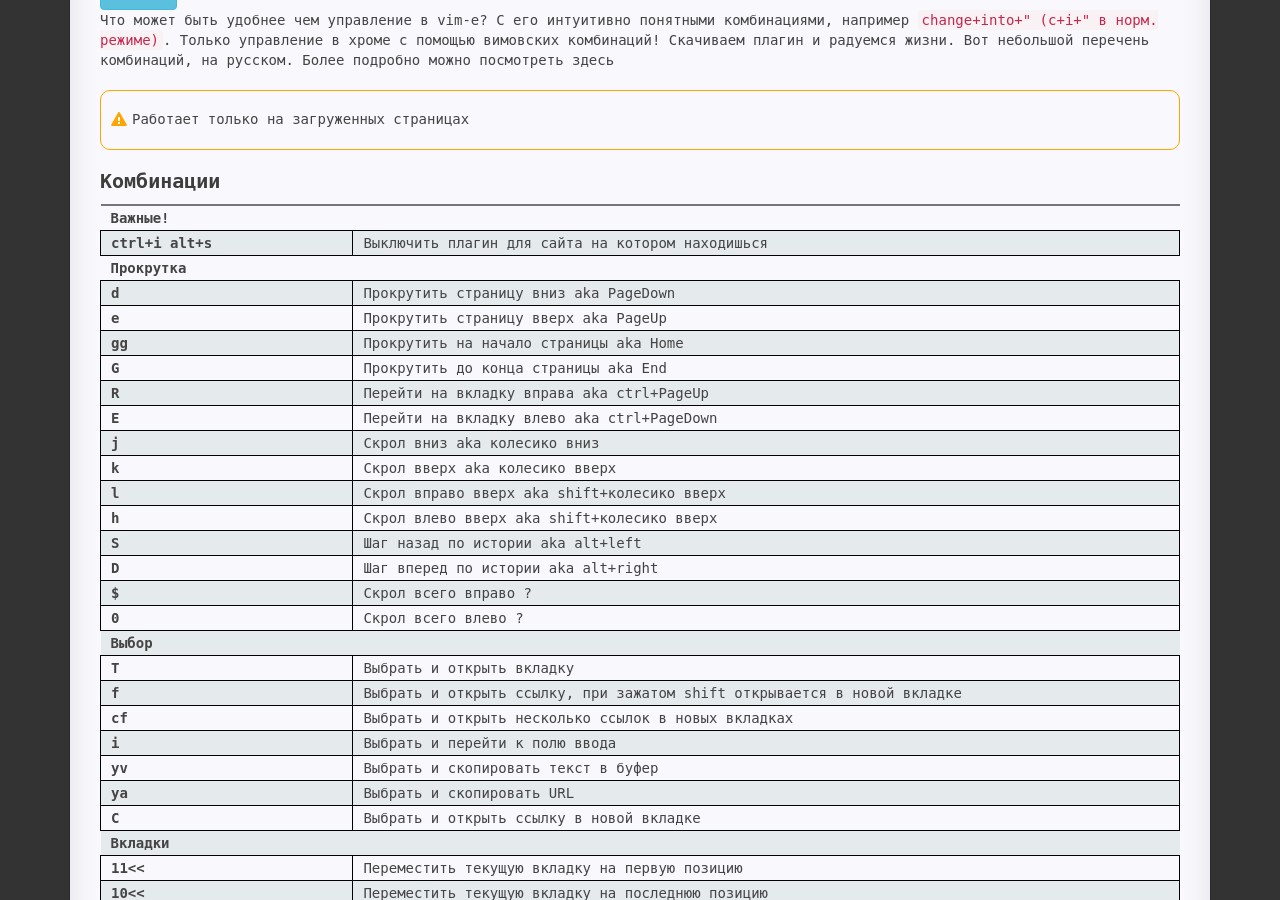
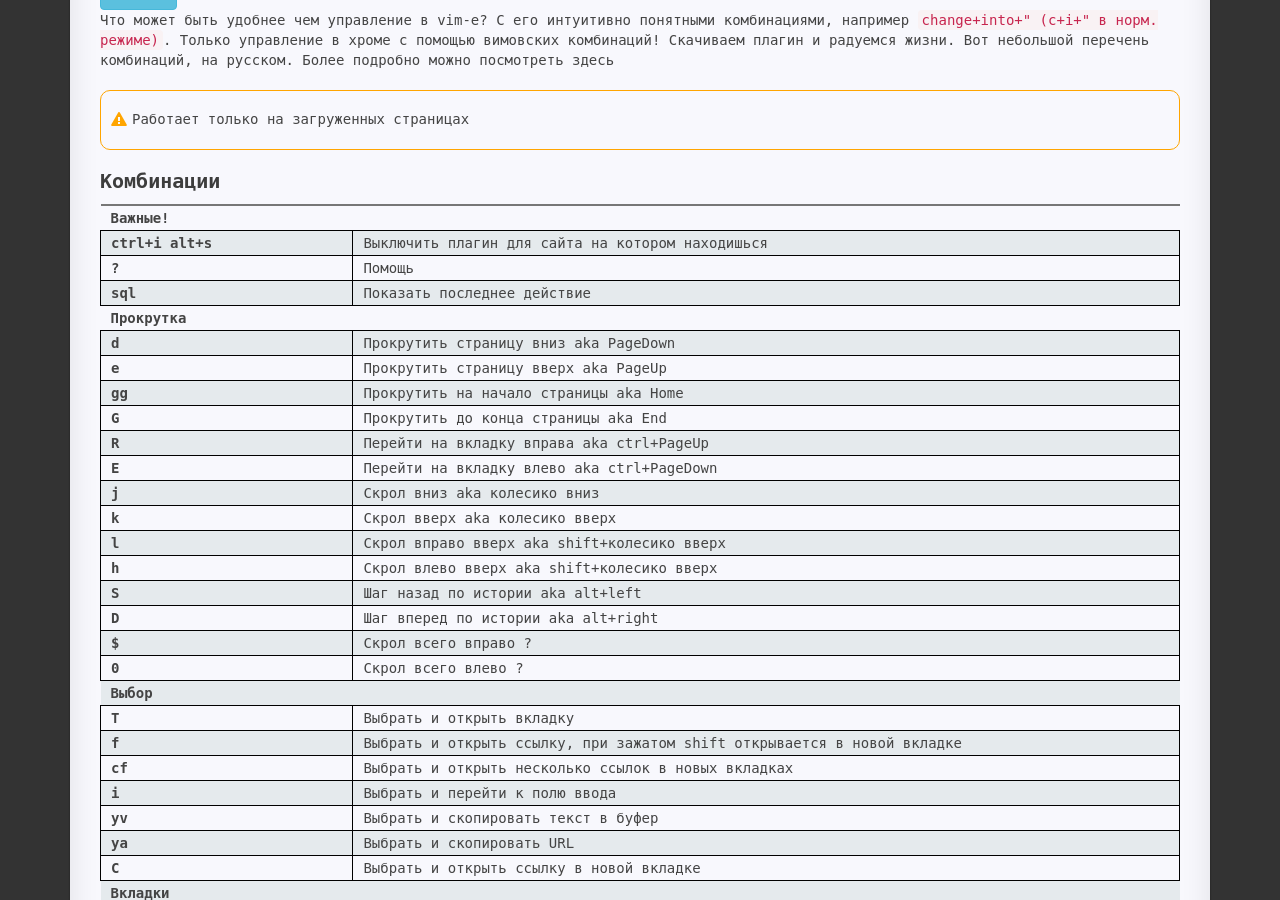
Before and after one commit to Avis20/avis20.github.io, a Jekyll site: the page built from _posts/2019-05-12-chrome-surfing.md, in a window 1280 px wide and 900 px high, scrolled down 377 px. Built offline with Jekyll 4.4.1, drawn with Linux system fonts in a browser that asks for light colours.

```diff
--- a/_posts/2019-05-12-chrome-surfing.md
+++ b/_posts/2019-05-12-chrome-surfing.md
@@ -20,6 +20,8 @@ reference:
 <table>
   <tr><th>Важные!</th><th></th></tr>
   <tr><td><b>ctrl+i alt+s</b></td><td>Выключить плагин для сайта на котором находишься</td></tr>
+  <tr><td><b>?</b></td><td>Помощь</td></tr>
+  <tr><td><b>sql</b></td><td>Показать последнее действие</td></tr>
   <tr><th>Прокрутка</th><th></th></tr>
   <tr><td><b>d</b></td><td>Прокрутить страницу вниз aka PageDown</td></tr>
   <tr><td><b>e</b></td><td>Прокрутить страницу вверх aka PageUp</td></tr>
```
